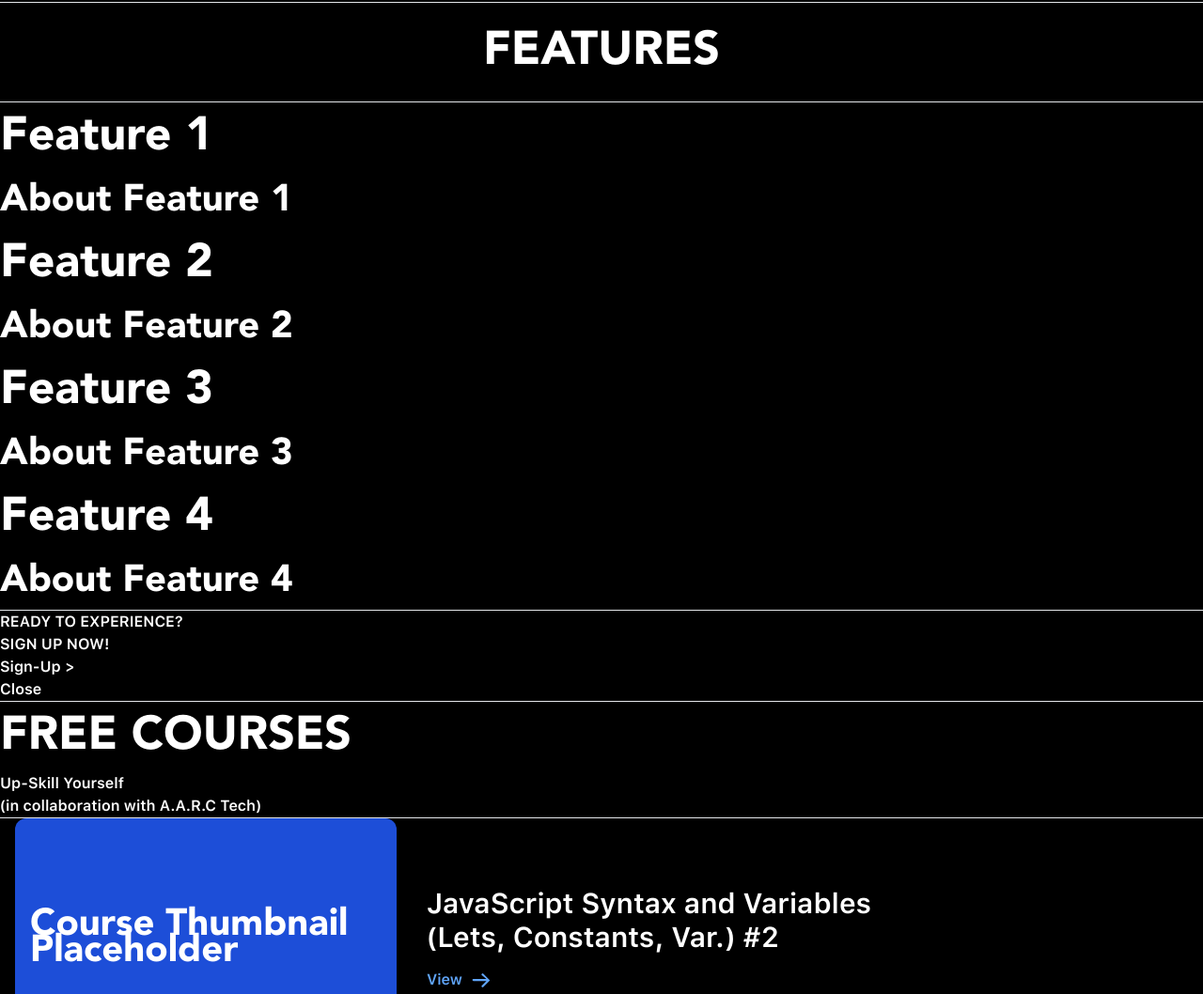
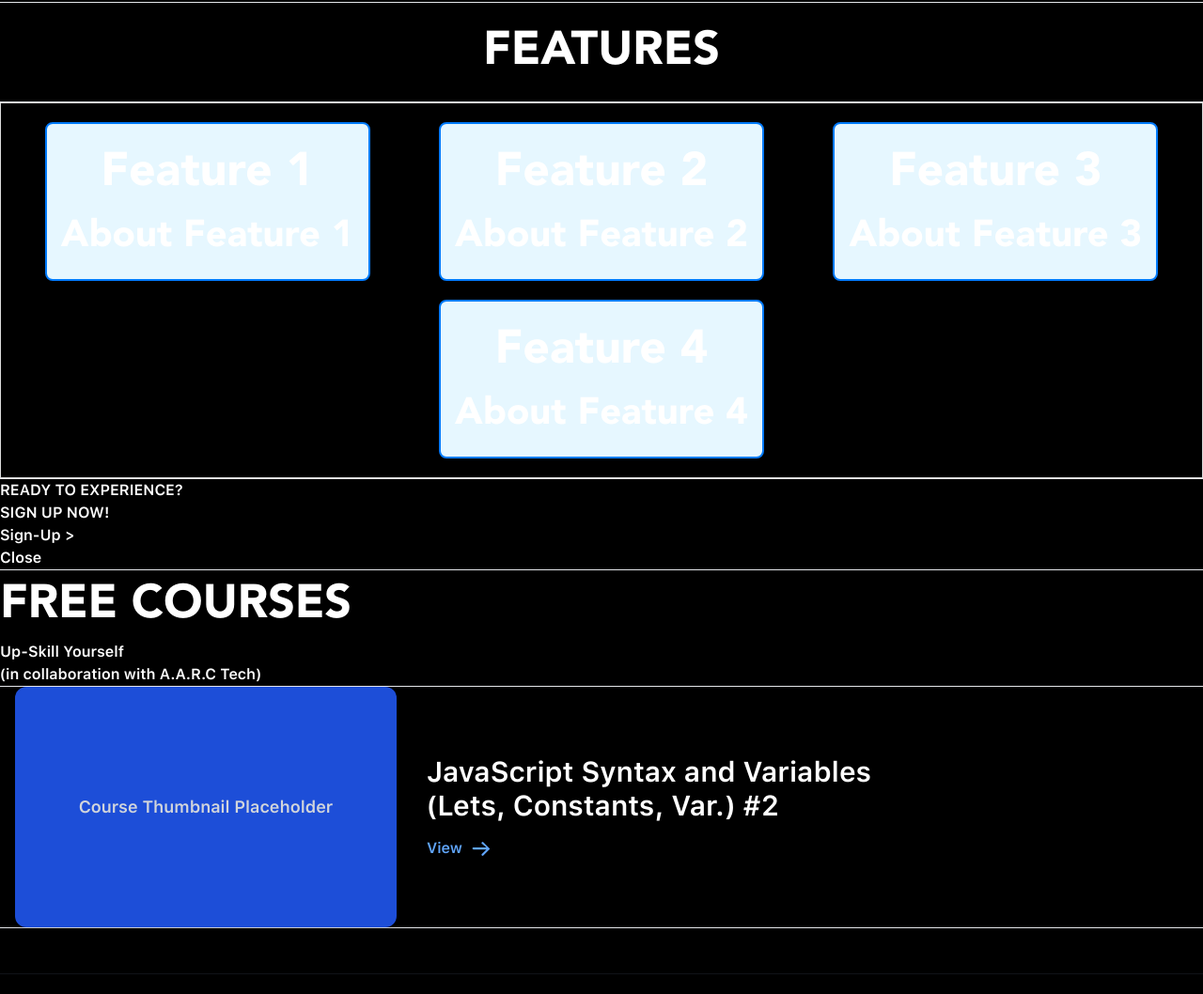
Before and after one commit to jaiswal-saurabh87/Whiteboards, a plain HTML site: page index.html in a window 1280 px wide. Shown: the part 635-1693 px from the top of the page at 94% size. Drawn offline with nearby package versions, Linux system fonts and the light colour scheme.

Commit message:
commit 1

```diff
--- a/index.html
+++ b/index.html
@@ -31,20 +31,20 @@
   <section id="feature-box" class="feature">
     <h4 style="font-family: 'AvenirLTPro-Black'; font-size: 50px;">FEATURES</h4>
     <hr>
-    <div class="container">
-      <div class="feature-box-1">
+    <div class="container1">
+      <div class="feature-box">
         <h>Feature 1</h>
         <p>About Feature 1</p1>
       </div>
-      <div class="feature-box-2">
+      <div class="feature-box">
         <h>Feature 2</h>
         <p>About Feature 2</p>
       </div>
-      <div class="feature-box-3">
+      <div class="feature-box">
         <h>Feature 3</h>
         <p>About Feature 3</p>
       </div>
-      <div class="feature-box-4">
+      <div class="feature-box">
         <h>Feature 4</h>
         <p>About Feature 4</p>
       </div>
--- /dev/null
+++ b/new.css
@@ -0,0 +1,69 @@
+
+
+/* Styles for the container to make it a flex container */
+.container {
+    display: flex; /* Makes the direct children (feature-boxes) arrange in a row */
+    justify-content: space-around; /* Distributes space evenly between and around items */
+    /* Alternative justify-content options:
+       - flex-start: Items at the beginning
+       - flex-end: Items at the end
+       - center: Items in the center
+       - space-between: Distributes space evenly between items, no space at ends
+    */
+    align-items: flex-start; /* Aligns items at the start of the cross-axis (top, in this case) */
+    /* Alternative align-items options:
+       - stretch: Stretches items to fill the container (default if no height is set on items)
+       - center: Centers items vertically
+       - flex-end: Aligns items at the end
+    */
+    flex-wrap: wrap; /* Allows items to wrap to the next line if the screen is too narrow */
+    gap: 20px; /* Adds a gap between flex items (modern and efficient) */
+    padding: 20px;
+    border: 1px solid #ddd;
+    background-color: #fff;
+    box-shadow: 0 2px 5px rgba(0,0,0,0.1);
+}
+
+/* Styles for individual feature boxes */
+.feature-box {
+    width: 200px; /* Set a fixed width for each box */
+    height: 150px; /* Set a fixed height for each box */
+    border: 2px solid #007bff; /* Blue border */
+    background-color: #e6f7ff; /* Light blue background */
+    display: flex; /* Make content inside the box a flex container */
+    flex-direction: column; /* Stack content (h3, p) vertically */
+    justify-content: center; /* Center content vertically inside the box */
+    align-items: center; /* Center content horizontally inside the box */
+    text-align: center;
+    padding: 15px;
+    box-sizing: border-box; /* Include padding and border in the element's total width and height */
+    border-radius: 8px; /* Slightly rounded corners */
+    box-shadow: 0 4px 8px rgba(0,0,0,0.1);
+    transition: transform 0.2s ease-in-out; /* Smooth hover effect */
+}
+
+.feature-box:hover {
+    transform: translateY(-5px); /* Lift effect on hover */
+}
+
+/* Basic styling for the content inside the boxes */
+.feature-box h3 {
+    margin-top: 0;
+    margin-bottom: 10px;
+    color: #333;
+}
+
+.feature-box p {
+    margin: 0;
+    color: #555;
+    font-size: 0.9em;
+}
+
+/* You can add specific styles for each box if needed, though often not necessary */
+/*
+.feature-box-1 {
+    background-color: #ffe6e6;
+}
+.feature-box-2 {
+    background-color: #e6ffe6;
+}
--- a/styles.css
+++ b/styles.css
@@ -121,23 +121,45 @@ nav a:hover
   text-align: center;
   padding: 15px;
 }
-.container
+.container1
 {
-  mx-auto grid grid-cols-1 md:grid-cols-2 lg:grid-cols-4 gap-8 px-4
-  grid-template-columns: 1;
-
+  display: flex;
+  justify-content: space-around;
+  align-items: flex-start;
+  flex-wrap: wrap;
+  gap: 20px;
+  padding: 20px;
+  border: 1px solid #ddd;
+  box-shadow: 0 2px 5px rgba(0,0,0,0.1);
 }
-.container p
+.container1 p
 {
   color :white;
   font-family: 'AvenirLTPro-Black';
   font-size: 40px;
 }
-.container h
+.container1 h
 {
   color :white;
   font-family: 'AvenirLTPro-Black';
   font-size: 50px;
+}
+.feature-box
+{
+  width: auto;
+  height: auto;
+  border: 2px solid #007bff; /* Blue border */
+  background-color: #e6f7ff; /* Light blue background */
+  display: flex; /* Make content inside the box a flex container */
+  flex-direction: column; /* Stack content (h3, p) vertically */
+  justify-content: center; /* Center content vertically inside the box */
+  align-items: center; /* Center content horizontally inside the box */
+  text-align: center;
+  padding: 15px;
+  box-sizing: border-box; /* Include padding and border in the element's total width and height */
+  border-radius: 8px; /* Slightly rounded corners */
+  box-shadow: 0 4px 8px rgba(0,0,0,0.1);
+  transition: transform 0.2s ease-in-out; /* Smooth hover effect */
 }
 .features h3, .suggestions h3
 {
```
